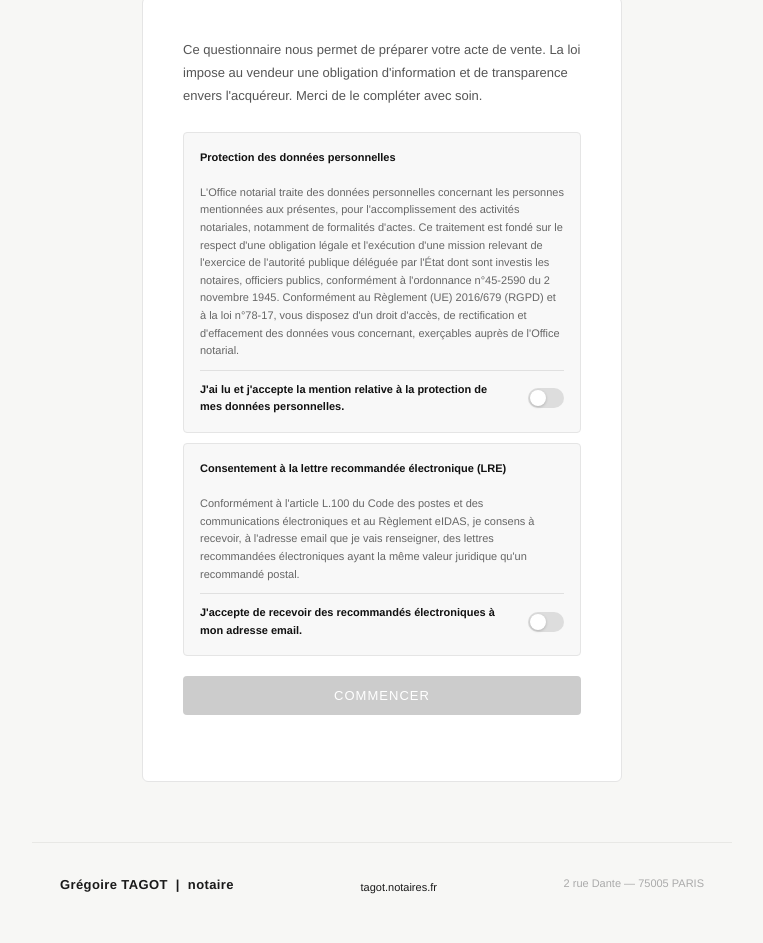
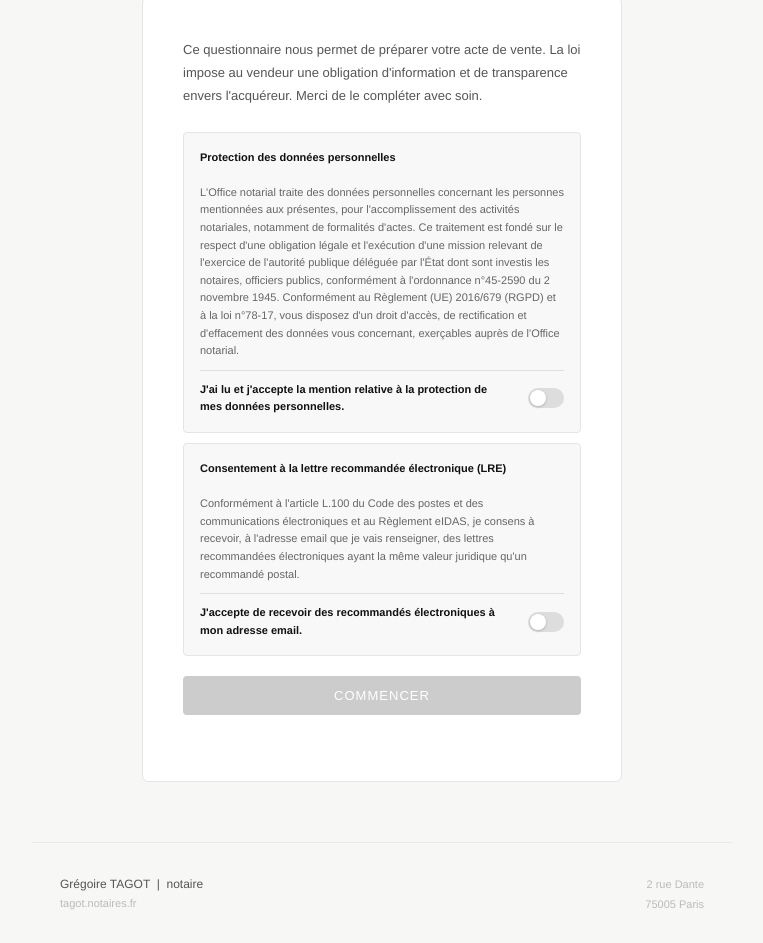
Before and after one commit to gregtago/questionnaire-notaire, a website: page public/vente-appartement.html in a window 1280 px wide. Shown: the part 177-1120 px from the top of the page, without its empty margins (258-1021 px from the left). Drawn offline with Linux system fonts and the light colour scheme.

Commit message:
style: header C + footer C (vente-appartement.html)

```diff
--- a/public/vente-appartement.html
+++ b/public/vente-appartement.html
@@ -178,9 +178,11 @@
 </div>
 
 <footer>
-  <div style="font-size:13px;font-weight:700;letter-spacing:.03em;">Grégoire TAGOT &nbsp;|&nbsp; notaire</div>
-  <div style="font-size:11px;margin-top:4px;">tagot.notaires.fr</div>
-  <div style="font-size:11px;"><a href="https://maps.google.com/?q=2+rue+Dante+75005+Paris" target="_blank" rel="noopener" style="color:#aaa;text-decoration:none;">2 rue Dante &mdash; 75005 PARIS</a></div>
+  <div class="f-left">
+    <div class="f-name">Grégoire TAGOT &nbsp;|&nbsp; notaire</div>
+    <div class="f-url"><a href="https://tagot.notaires.fr" target="_blank" style="color:#bbb;text-decoration:none;">tagot.notaires.fr</a></div>
+  </div>
+  <div class="f-right">2 rue Dante<br>75005 Paris</div>
 </footer>
 
 <script>
```
